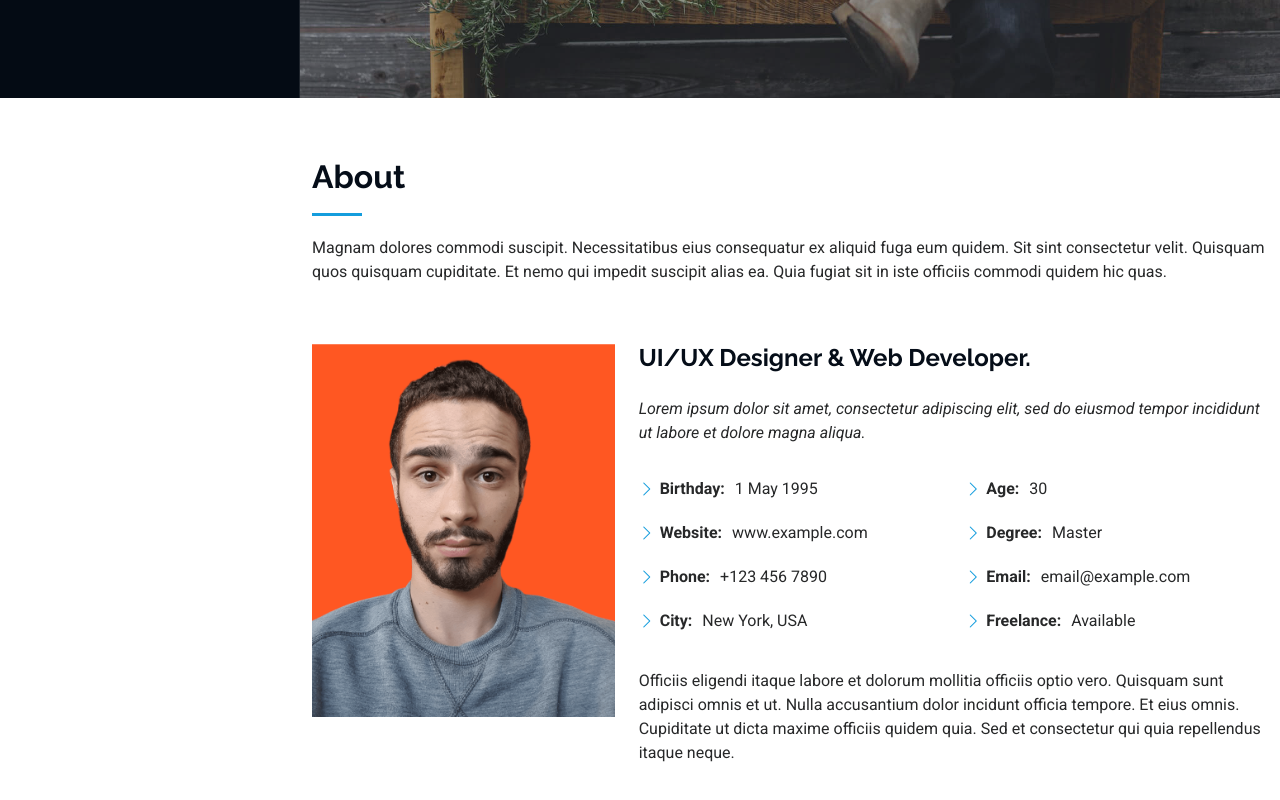
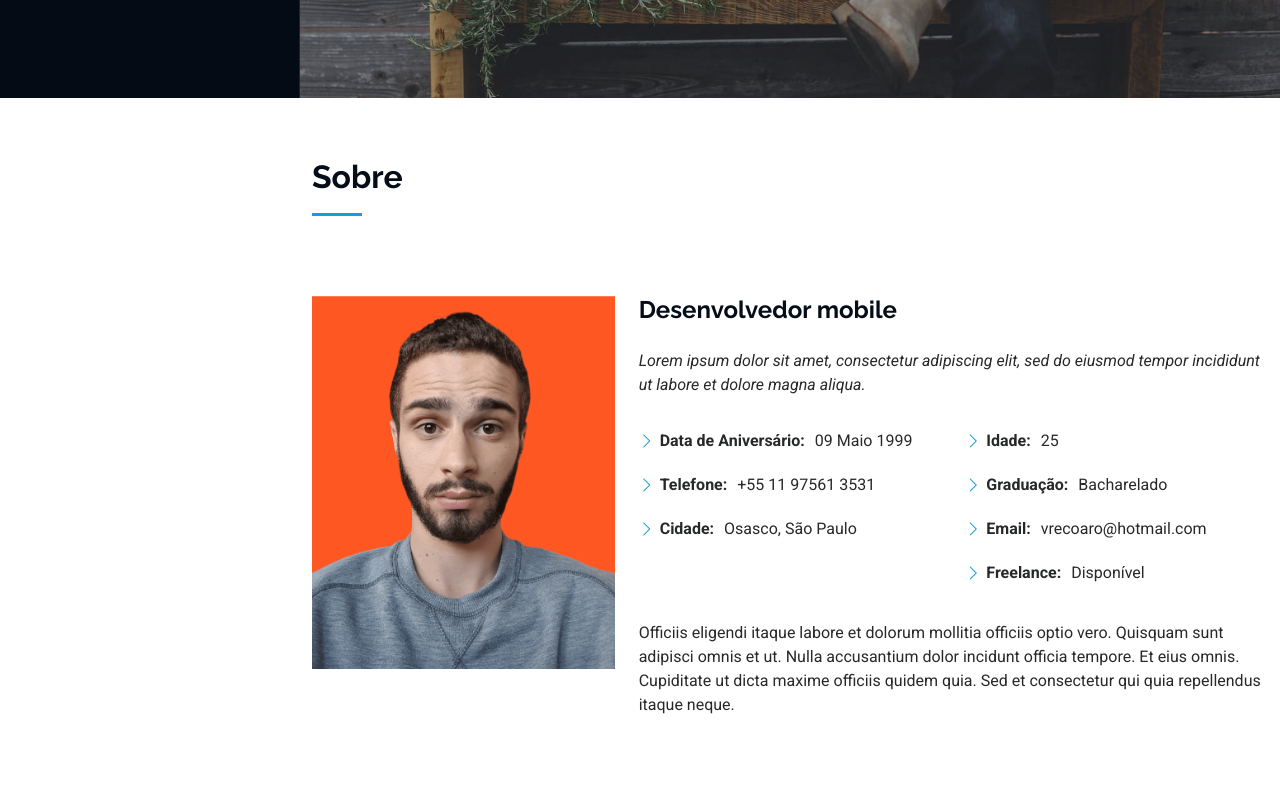
Before and after one commit to vinirecoaro/web_portifolio, a plain HTML site: page index.html in a window 1280 px wide. Shown: the part 702-1502 px from the top of the page. Drawn offline with Linux system fonts and the light colour scheme.

Commit message:
Update session about

```diff
--- a/index.html
+++ b/index.html
@@ -90,8 +90,7 @@
 
       <!-- Section Title -->
       <div class="container section-title" data-aos="fade-up">
-        <h2>About</h2>
-        <p>Magnam dolores commodi suscipit. Necessitatibus eius consequatur ex aliquid fuga eum quidem. Sit sint consectetur velit. Quisquam quos quisquam cupiditate. Et nemo qui impedit suscipit alias ea. Quia fugiat sit in iste officiis commodi quidem hic quas.</p>
+        <h2>Sobre</h2>
       </div><!-- End Section Title -->
 
       <div class="container" data-aos="fade-up" data-aos-delay="100">
@@ -101,7 +100,7 @@
             <img src="assets/img/my-profile-img.jpg" class="img-fluid" alt="">
           </div>
           <div class="col-lg-8 content">
-            <h2>UI/UX Designer &amp; Web Developer.</h2>
+            <h2>Desenvolvedor mobile</h2>
             <p class="fst-italic py-3">
               Lorem ipsum dolor sit amet, consectetur adipiscing elit, sed do eiusmod tempor incididunt ut labore et dolore
               magna aliqua.
@@ -109,18 +108,17 @@
             <div class="row">
               <div class="col-lg-6">
                 <ul>
-                  <li><i class="bi bi-chevron-right"></i> <strong>Birthday:</strong> <span>1 May 1995</span></li>
-                  <li><i class="bi bi-chevron-right"></i> <strong>Website:</strong> <span>www.example.com</span></li>
-                  <li><i class="bi bi-chevron-right"></i> <strong>Phone:</strong> <span>+123 456 7890</span></li>
-                  <li><i class="bi bi-chevron-right"></i> <strong>City:</strong> <span>New York, USA</span></li>
+                  <li><i class="bi bi-chevron-right"></i> <strong>Data de Aniversário:</strong> <span>09 Maio 1999</span></li>
+                  <li><i class="bi bi-chevron-right"></i> <strong>Telefone:</strong> <span>+55 11 97561 3531</span></li>
+                  <li><i class="bi bi-chevron-right"></i> <strong>Cidade:</strong> <span>Osasco, São Paulo</span></li>
                 </ul>
               </div>
               <div class="col-lg-6">
                 <ul>
-                  <li><i class="bi bi-chevron-right"></i> <strong>Age:</strong> <span>30</span></li>
-                  <li><i class="bi bi-chevron-right"></i> <strong>Degree:</strong> <span>Master</span></li>
-                  <li><i class="bi bi-chevron-right"></i> <strong>Email:</strong> <span>email@example.com</span></li>
-                  <li><i class="bi bi-chevron-right"></i> <strong>Freelance:</strong> <span>Available</span></li>
+                  <li><i class="bi bi-chevron-right"></i> <strong>Idade:</strong> <span>25</span></li>
+                  <li><i class="bi bi-chevron-right"></i> <strong>Graduação:</strong> <span>Bacharelado</span></li>
+                  <li><i class="bi bi-chevron-right"></i> <strong>Email:</strong> <span>vrecoaro@hotmail.com</span></li>
+                  <li><i class="bi bi-chevron-right"></i> <strong>Freelance:</strong> <span>Disponível</span></li>
                 </ul>
               </div>
             </div>
```
